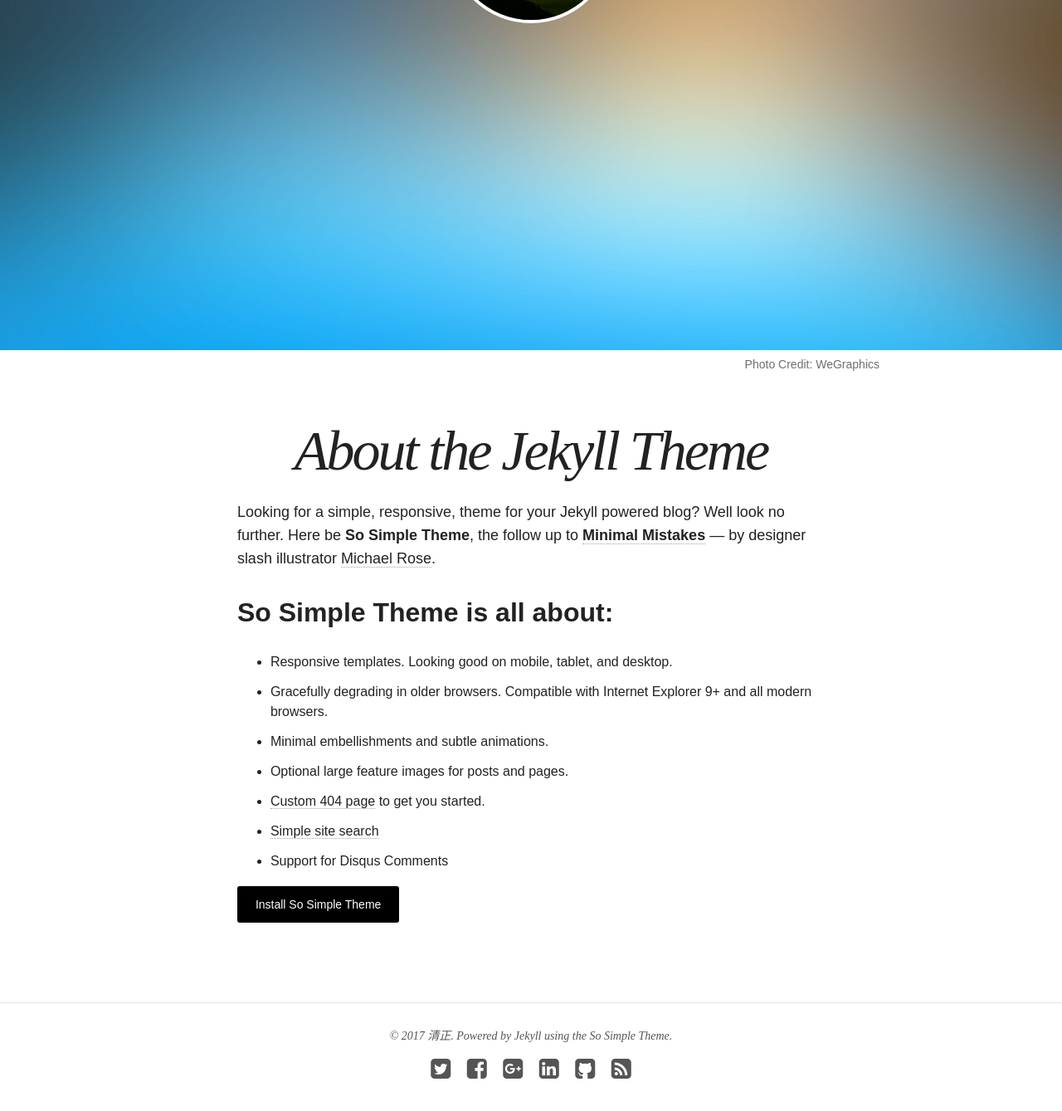
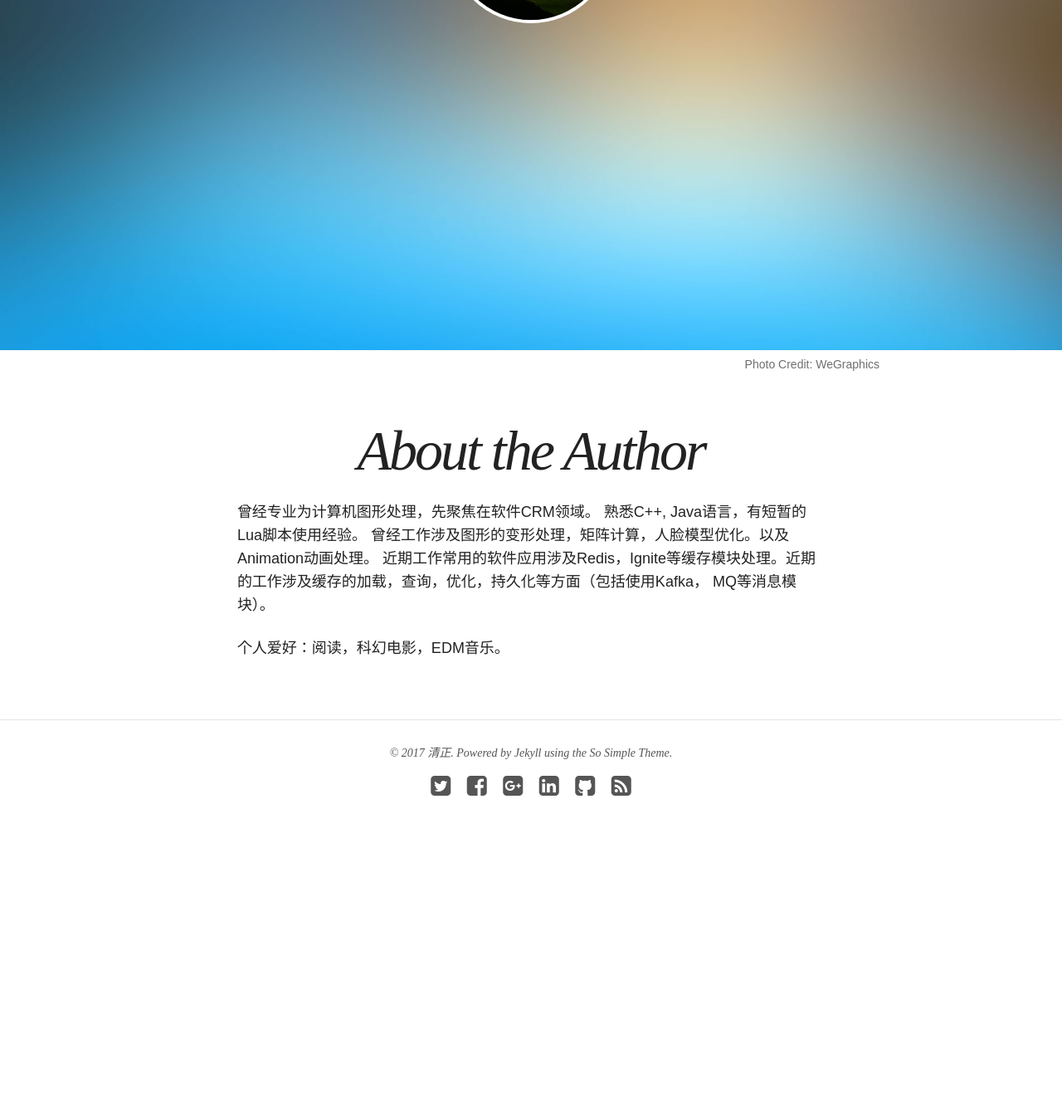
Before and after one commit to zqz981/zqz981.github.io, a Jekyll site: the page built from about/index.md, in a window 1280 px wide and 1400 px high, scrolled down 271 px. Shown: the top 1339 px of the window at 83% size. Built offline with Jekyll 4.4.1, drawn with Linux system fonts in a browser that asks for light colours; nearby versions of some CDN libraries; after the commit the page ends 1330 px from its top, so only the background shows below that.

Commit message:
change about content

```diff
--- a/about/index.md
+++ b/about/index.md
@@ -1,26 +1,16 @@
 ---
 layout: page
-title: About the Jekyll Theme
-excerpt: "So Simple is a responsive Jekyll theme for your words and images."
-modified: 2014-08-08T19:44:38.564948-04:00
+title: About the Author
+excerpt: "生于山东郯城，游学至大不列颠，现工作于金陵"
+modified: 2017-01-02T20:55:30
 image:
   feature: so-simple-sample-image-4.jpg
   credit: WeGraphics
   creditlink: http://wegraphics.net/downloads/free-ultimate-blurred-background-pack/
 ---
+曾经专业为计算机图形处理，先聚焦在软件CRM领域。
+熟悉C++, Java语言，有短暂的Lua脚本使用经验。
+曾经工作涉及图形的变形处理，矩阵计算，人脸模型优化。以及Animation动画处理。
+近期工作常用的软件应用涉及Redis，Ignite等缓存模块处理。近期的工作涉及缓存的加载，查询，优化，持久化等方面（包括使用Kafka， MQ等消息模块）。
 
-Looking for a simple, responsive, theme for your Jekyll powered blog? Well look no further. Here be **So Simple Theme**, the follow up to [**Minimal Mistakes**](http://mmistakes.github.io/minimal-mistakes) --- by designer slash illustrator [Michael Rose](http://mademistakes.com).
-
-## So Simple Theme is all about:
-
-* Responsive templates. Looking good on mobile, tablet, and desktop.
-* Gracefully degrading in older browsers. Compatible with Internet Explorer 9+ and all modern browsers.
-* Minimal embellishments and subtle animations.
-* Optional large feature images for posts and pages.
-* [Custom 404 page]({{ site.url }}/404.html) to get you started.
-* [Simple site search](https://github.com/christian-fei/Simple-Jekyll-Search)
-* Support for Disqus Comments
-
-<a markdown="0" href="{{ site.url }}/theme-setup" class="btn">Install So Simple Theme</a>
-
-[^1]: Example: *domain.com/category-name/post-title*
+个人爱好：阅读，科幻电影，EDM音乐。
```
Also changed, not shown: images/bio-photo-300.jpg (added).
